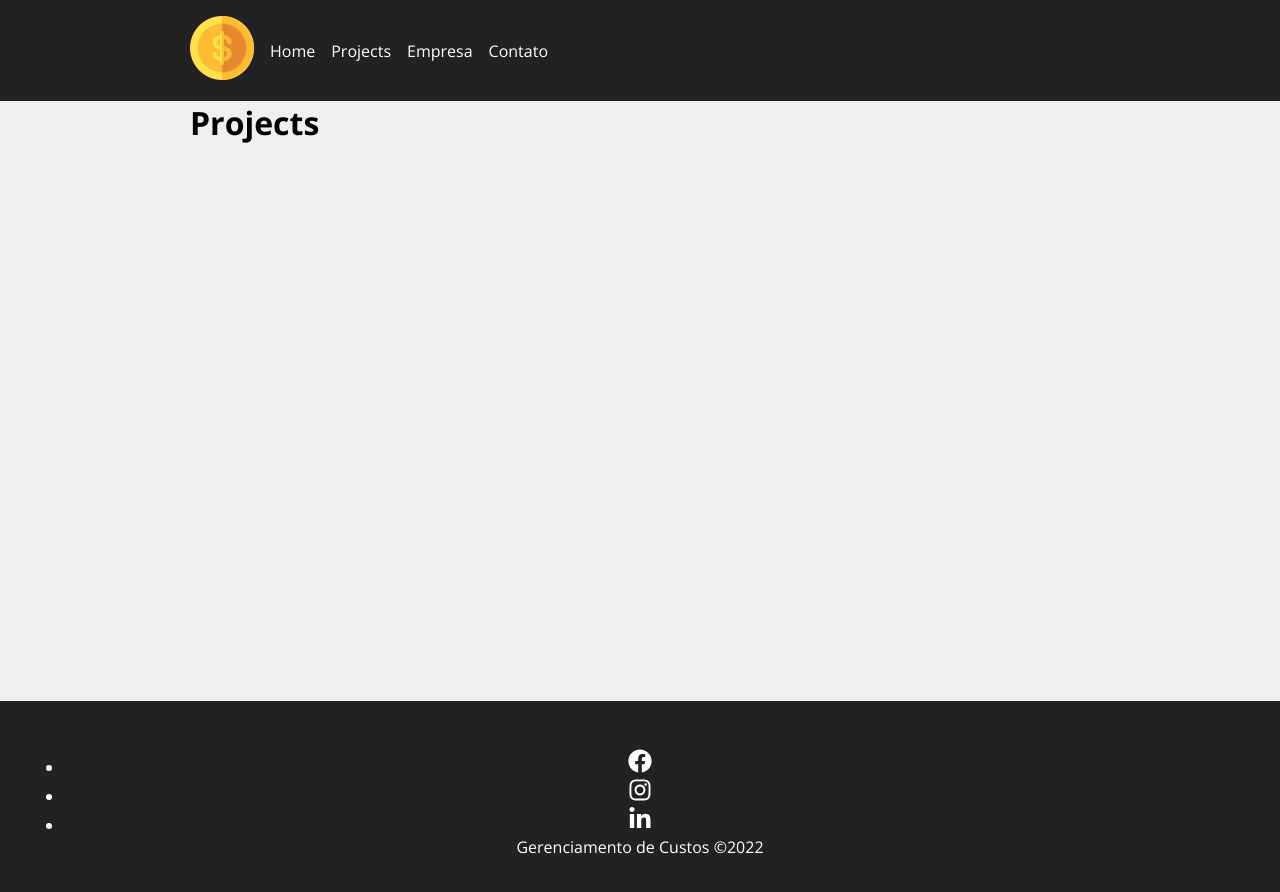
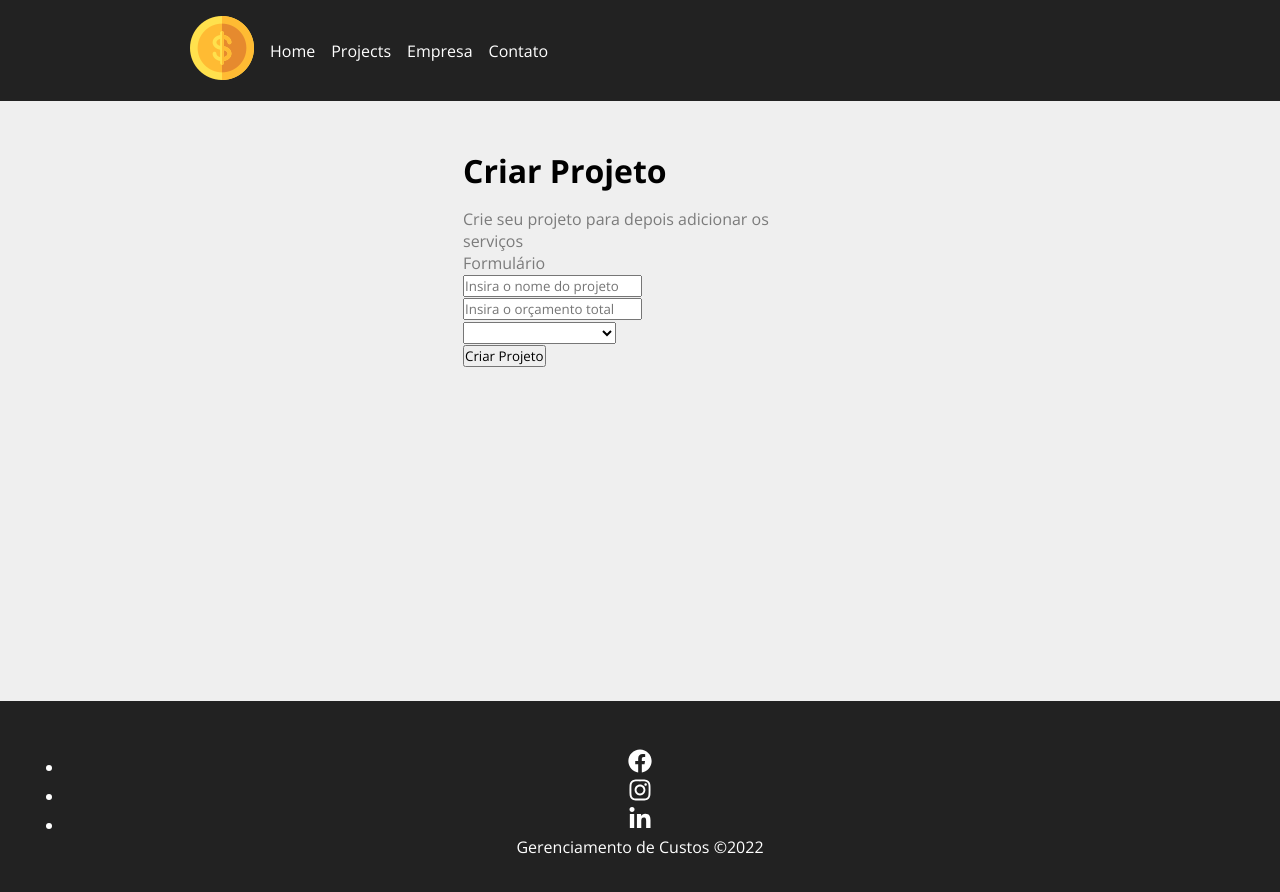
Before and after one commit to aldo-pereira22/gerenciamento-de-projetos, a React (Create React App) app: page /newprojects in a window 1280 px wide. Shown: the top 892 px of the page. Built offline with nearby package versions, Linux system fonts and the light colour scheme.

Commit message:
Página de formulário de criação de projetos

```diff
--- a/src/App.jsx
+++ b/src/App.jsx
@@ -5,6 +5,7 @@ import NavBar from './components/layouts/NavBar';
 import Company from './components/pages/Company';
 import Contact from './components/pages/Contact';
 import Home from './components/pages/Home';
+import NewProject from './components/pages/NewProject';
 import Projects from './components/pages/Projects';
 
 function App() {
@@ -17,7 +18,9 @@ function App() {
           <Route path="/" element={<Home />} />
           <Route path="/company" element={<Company />} />
           <Route path="/contact" element={<Contact />} />
-          <Route path="/newprojects" element={<Projects />} />
+          <Route path="/projects" element={<Projects />} />
+          <Route path="/newprojects" element={<NewProject />} />
+
         </Routes>
 
       </Container>
--- a/src/components/layouts/NavBar.jsx
+++ b/src/components/layouts/NavBar.jsx
@@ -19,7 +19,7 @@ function NavBar() {
                     </li>
                     <li className={styles.item}  >
 
-                        <Link to="/newprojects" > Projects </Link>
+                        <Link to="/projects" > Projects </Link>
 
                     </li>
 
--- a/src/components/pages/Home.jsx
+++ b/src/components/pages/Home.jsx
@@ -5,8 +5,9 @@ import LinkButton from '../layouts/LinkButton'
 function Home() {
     return (
             <section className={styles.home_container} >
-                <h1>Sua plataforma de Gerenciamento de Projetos</h1>
-                <p> Comece a gerenciar os seus projetos agora mesmo!</p>
+                <h1> Bem-Vindo ao <span>Manager</span> </h1>
+                <p> Sua plataforma de gerenciamento de Projetos!</p>
+                <h5>Comece a gerenciar os seus projetos agora mesmo!</h5> <br />
                 <LinkButton to="/newprojects" text="Criar Projeto" />
                 <img src={savings} alt="Costs" />
 
--- a/src/components/pages/NewProject.jsx
+++ b/src/components/pages/NewProject.jsx
@@ -1,5 +1,16 @@
-function NewProject(){
-    return <h1>NewProject</h1>
+import ProjectForm from '../project/ProjectForm'
+import styles from './NewProject.module.css'
+
+function NewProject() {
+    return (
+        <div className={styles.newproject_container} >
+            <h1>Criar Projeto</h1>
+            <p>Crie seu projeto para depois adicionar os serviços</p>
+            <p>Formulário</p>
+            <ProjectForm />
+        </div>
+
+    )
 }
 
 export default NewProject
--- /dev/null
+++ b/src/components/pages/NewProject.module.css
@@ -0,0 +1,14 @@
+.newproject_container {
+    width: 450px;
+    margin: 0 auto;
+    padding: 3em;
+}
+
+.newproject_container h1 {
+    margin-bottom: 0.5em;
+}
+
+.newproject_container p {
+    color: #7b7b7b;
+
+}
--- /dev/null
+++ b/src/components/project/ProjectForm.jsx
@@ -0,0 +1,29 @@
+function ProjectForm() {
+    return (
+        <form action="">
+
+            <div>
+
+                <input type="text" placeholder="Insira o nome do projeto" />
+            </div>
+            <div>
+
+                <input type="number" placeholder="Insira o orçamento total" />
+            </div>
+
+            <div>
+
+                <select name="categor_id">
+                    <option disabled value="">Selecione a categoria</option>
+                </select>
+            </div>
+
+            <div>
+                <input type="submit" value="Criar Projeto" />
+            </div>
+
+        </form>
+    )
+}
+
+export default ProjectForm
```
